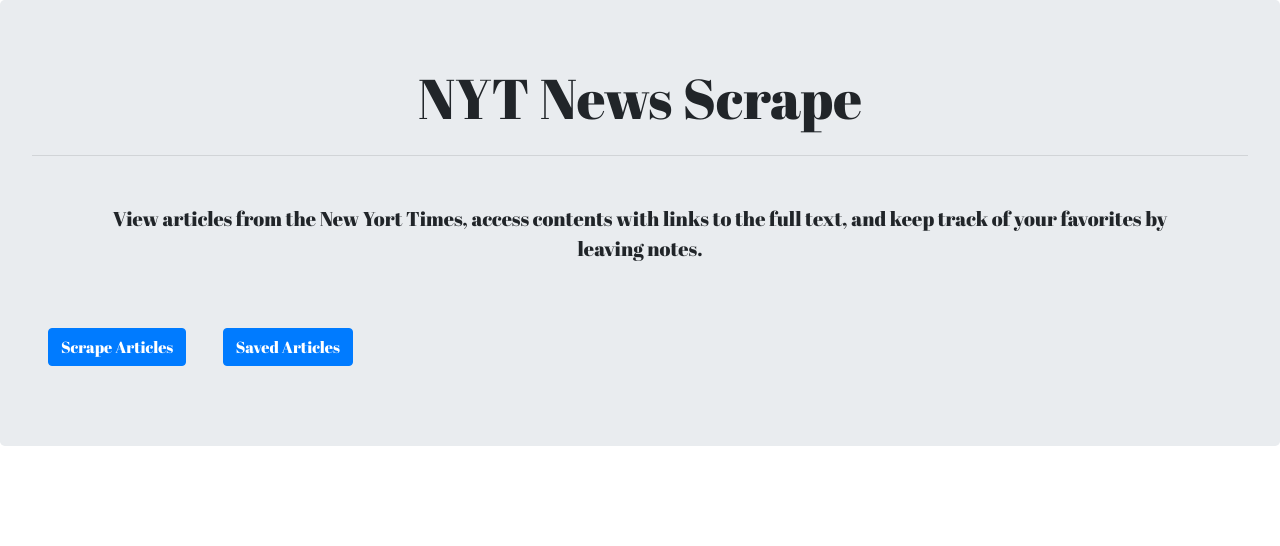
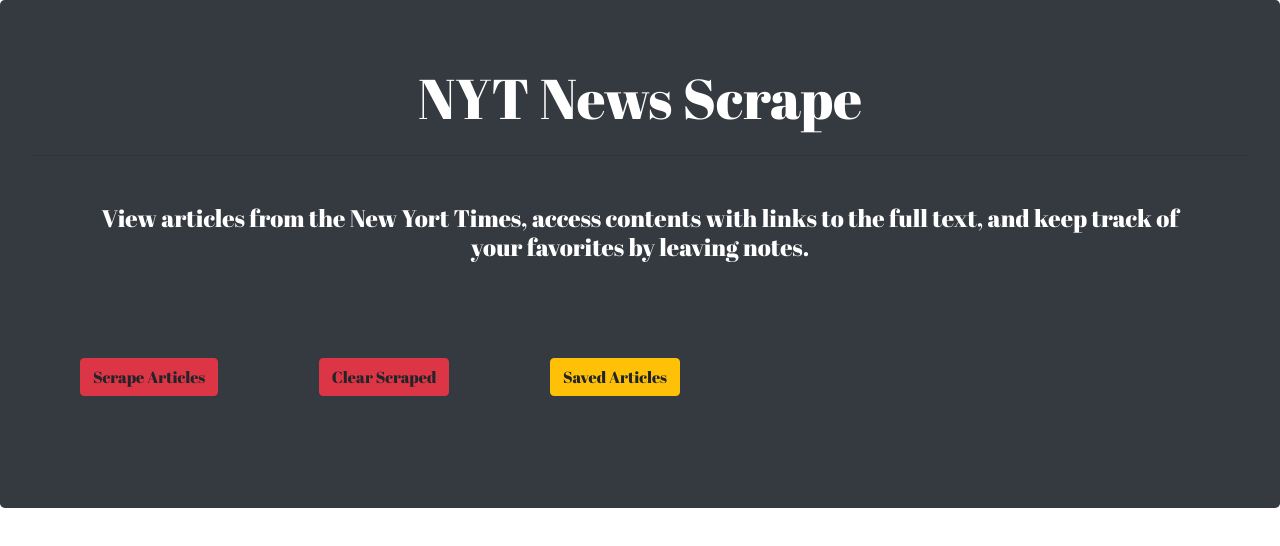
Before and after one commit to katejamboretz/news-scrape, a website: page public/index.html in a window 1280 px wide. Drawn offline with nearby package versions, Linux system fonts and the light colour scheme.

Commit message:
make style edits and attempt delete all saved button, but was unsuccessful

```diff
--- a/public/app.js
+++ b/public/app.js
@@ -33,6 +33,11 @@
     })
 });
 
+$(document).on("click", "#clear-scrape", function () {
+    $("#title").empty();
+    $("#articles").empty();
+})
+
 $(document).on("click", "#save-article", function () {
     // let thisID = $(this).attr("data-id");
     let thisTitle = $(this).attr("article-title");
@@ -52,7 +57,22 @@
         console.log(data);
 
     })
-})
+});
+
+// Unsure why this function is not working... will add this functionality later
+
+// $(document).on("click", "#delete-saved", function () {
+//     $.ajax({
+//         method: "DELETE",
+//         url: "/articles/delete-all"
+//     }).then(function (data) {
+//         console.log(data);
+//         refreshSaved();
+//     })
+// })
+
+
+// notes are orphaned - need to update schema to prevent this
 
 $(document).on("click", "#remove-article", function () {
     let thisID = $(this).attr("data-id");
@@ -61,6 +81,7 @@
         url: "/articles/" + thisID
     }).then(function (data) {
         console.log(data);
+        $("#notes").empty();
         refreshSaved();
     })
 })
--- a/public/index.html
+++ b/public/index.html
@@ -12,16 +12,21 @@
 
 <body>
     <div id="wrapper">
-        <div class="jumbotron">
-            <h1 class="display-4 text-center">NYT News Scrape</h1>
+        <div class="jumbotron bg-dark">
+            <h1 class="display-4 bg-dark text-white text-center">NYT News Scrape</h1>
             <hr class="my-4">
-            <p class="lead text-center m-5">View articles from the New Yort Times, access contents with links to the
+            <p>
+            <h4 class="bg-black text-white text-center m-5">View articles from the New Yort Times, access contents with
+                links to the
                 full
                 text, and keep
                 track of your favorites by leaving notes.
+            </h4>
             </p>
-            <button class='btn btn-primary m-3' id='scrape'>Scrape Articles</button>
-            <button class='btn btn-primary m-3' id='saved'>Saved Articles</button>
+            <button class='btn btn-danger text-body m-5' id='scrape'>Scrape Articles</button>
+            <button class='btn btn-danger text-body m-5' id='clear-scrape'>Clear Scraped</button>
+            <button class='btn btn-warning m-5' id='saved'>Saved Articles</button>
+            <!-- <button class='btn btn-warning m-5' id='delete-saved'>Delete Saved</button> -->
         </div>
         <div id="title"></div>
         <div id="articles" class="row row-cols-1 row-cols-md-2"></div>
--- a/public/style.css
+++ b/public/style.css
@@ -1,4 +1,4 @@
-h1, h2, h3, p, input, button, textarea {
+h1, h2, h3, h4, p, input, button, textarea {
     font-family: 'Abril Fatface', cursive;
     font-style: 'Abril Fatface', cursive;
 }
```
Also changed, not shown: server.js (+11 -15 lines).
